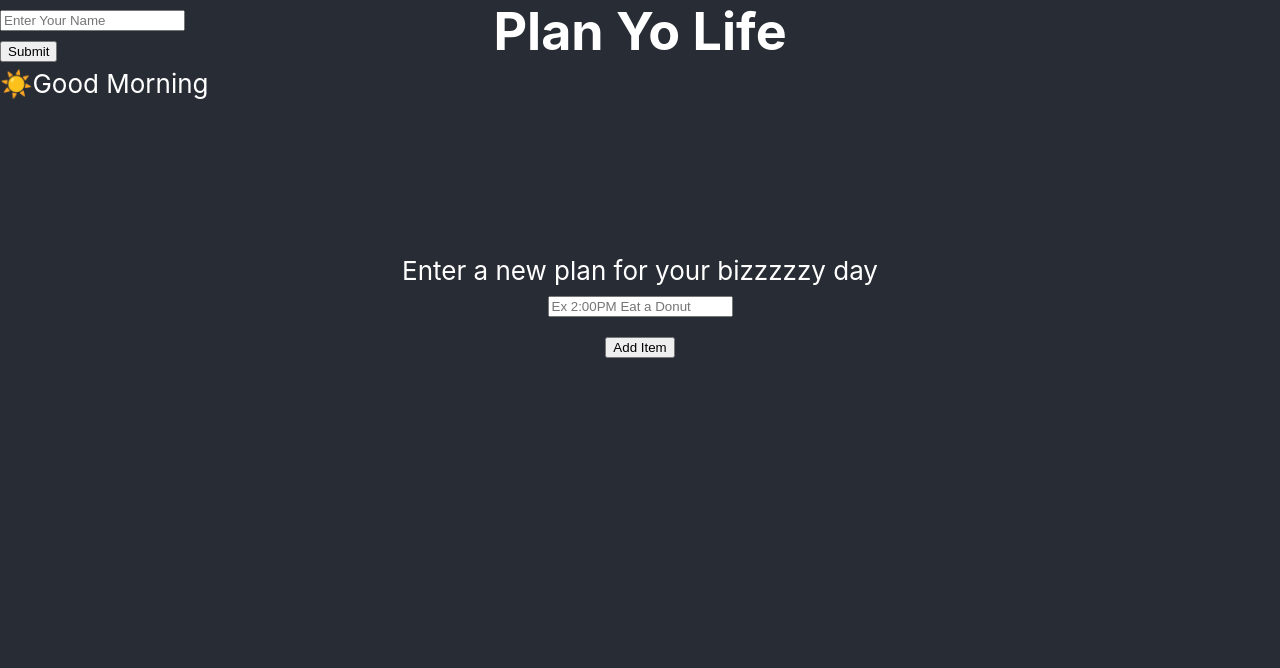
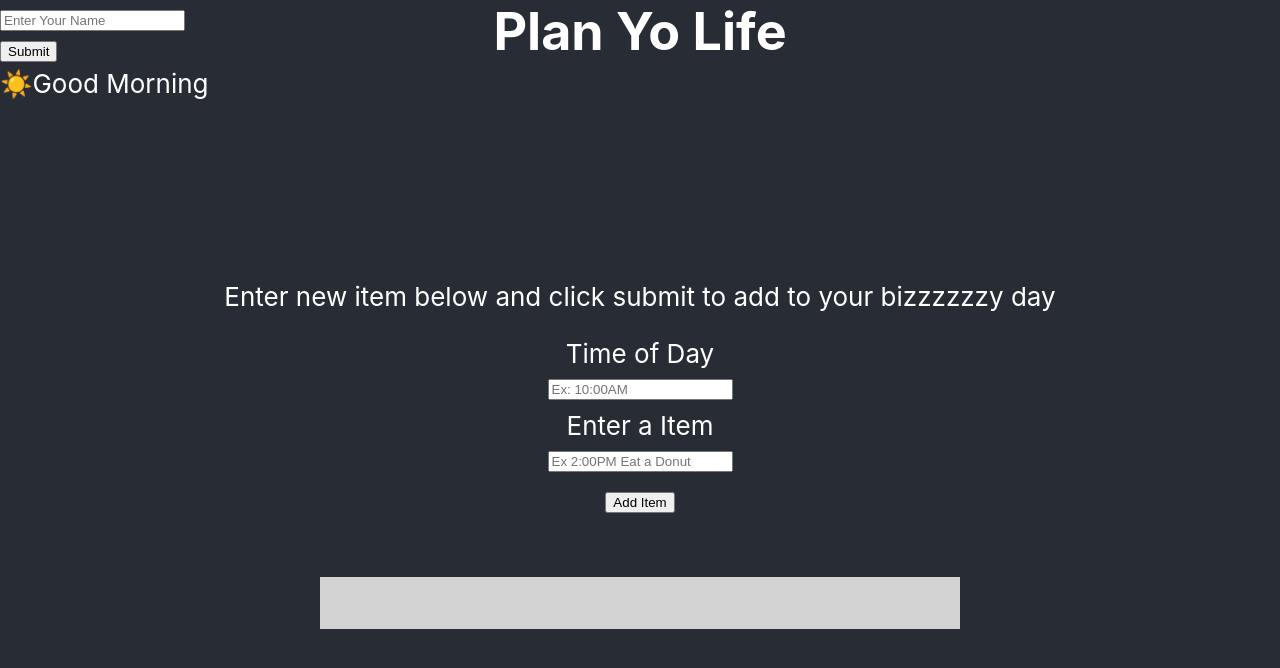
Before and after one commit to emmafattori/project-5, a React (Create React App) app: page / in a window 1280 px wide. Shown: the top 668 px of the page. Built offline with nearby package versions, Linux system fonts and the light colour scheme; no server answers; the database is empty.

Commit message:
add plan to list functionality

```diff
--- a/src/AddPlan.js
+++ b/src/AddPlan.js
@@ -6,34 +6,63 @@ import './App.css';
 		 super();
 		 this.state = {
 			 planTitle: '',
+			 planTime: '',
 			 titleOnPage: '',
-			 showTitleResults: false
-
+			 planOnPage: '',
+			 dayPlan: []
 		 };
 	 }
 
 
 
+
 	handlePlanChange = (event) => {
 		this.setState({
-			planTitle: event.target.value
+			planTitle: event.target.value,
 		})
-		// console.log(this.state.planTitle);
 	}
+
+	handleTimeChange = (event) => {
+		this.setState({
+			planTime: event.target.value
+
+		})
+	}
+
+
 
 	handleSubmitTask = (event) => {
 		event.preventDefault()
 		const titleToAdd = this.state.planTitle;
-
+		const timeToAdd = this.state.planTime;
 		this.setState({
 			titleOnPage: titleToAdd,
+			timeOnPage: timeToAdd,
 			showNameResults: true
 
 		})
 
 		this.setState({
-			planTitle: ''
+			planTitle: '',
+			planTime: ''
 		})
+
+
+
+		// const newDayPlan = []
+		// 	for(let key in dayPlan){
+		// 		console.log(dayPlan[key]);
+		// 		const dayObject = {
+		// 			timeId: key,
+		// 			planTitle: dayPlan[key]
+		// 		}
+		// 		newDayPlan.push(dayObject)
+
+		// 	}
+
+		// 	this.setState({
+		// 		dayPlan: newDayPlan
+		// 	})
 	}
 	render() {
 		return (
@@ -41,13 +70,26 @@ import './App.css';
 			<div className="day-schedule">
 				<form onSubmit={this.handleSubmitTask}>
 
-					<label htmlFor="planTitle">Enter a new plan for your bizzzzzy day </label>
+					<p>Enter new item below and click submit to add to your bizzzzzzy day</p>
+
+					<label htmlFor="time">Time of Day</label>
+					<input type="text" name="time" id="time" onChange={this.handleTimeChange} value={this.state.planTime} autoComplete="off" placeholder="Ex: 10:00AM"/>
+
+					<label htmlFor="planTitle">Enter a Item</label>
 					<input type="text" name="planTitle" id="planTitle" placeholder="Ex 2:00PM Eat a Donut" onChange={this.handlePlanChange} value={this.state.planTitle} autoComplete="off"/>
+
 
 					<input type="submit" value="Add Item"/>
 				</form>
+				<section className="day-results">
+					<div className="day-item">
 
-				{this.state.titleOnPage}
+
+						<p>{this.state.timeOnPage}</p>
+						<p>{this.state.titleOnPage}</p>
+					</div>
+
+				</section>
 			</div>
 		);
 	}
--- a/src/App.css
+++ b/src/App.css
@@ -31,3 +31,13 @@ h1{
 	display: block;
 	margin: 10px auto;
 }
+
+.day-item{
+
+	display: flex;
+	justify-content: space-evenly;
+	width: 50%;
+	margin: 5% auto;
+	background-color: lightgray;
+	color: black;
+}
--- a/src/App.js
+++ b/src/App.js
@@ -10,7 +10,7 @@ class App extends Component {
 		this.state = {
 				userFirstName: '',
 				userTaskItem: '',
-				plans: []
+				dayPlan: []
 
 			};
 	}
@@ -21,20 +21,9 @@ class App extends Component {
 			// console.log(snapshot.val());
 			const dayPlan = snapshot.val();
 
-			const newDayPlan = []
-			for(let key in dayPlan){
-				console.log(dayPlan[key]);
-				const dayObject = {
-					scheduleId: key,
-					scheduleName: dayPlan[key]
-				}
-				newDayPlan.push(dayObject)
 
-			}
 
-			this.setState({
-				userDay: newDayPlan
-			})
+
 		})
 
 	}
@@ -53,11 +42,6 @@ class App extends Component {
 		console.log(firstNameToAdd)
 	}
 
-	// Handle Event functions for 'Add Item to Day'
-
-
-
-
 
 
 	render(){
@@ -69,13 +53,7 @@ class App extends Component {
 				<AddPlan />
 
 				<div className="planResults">
-					<div className="planItem">
 
-						{this.state.titleOnPage}
-
-
-
-					</div>
 
 				</div>
 
```
